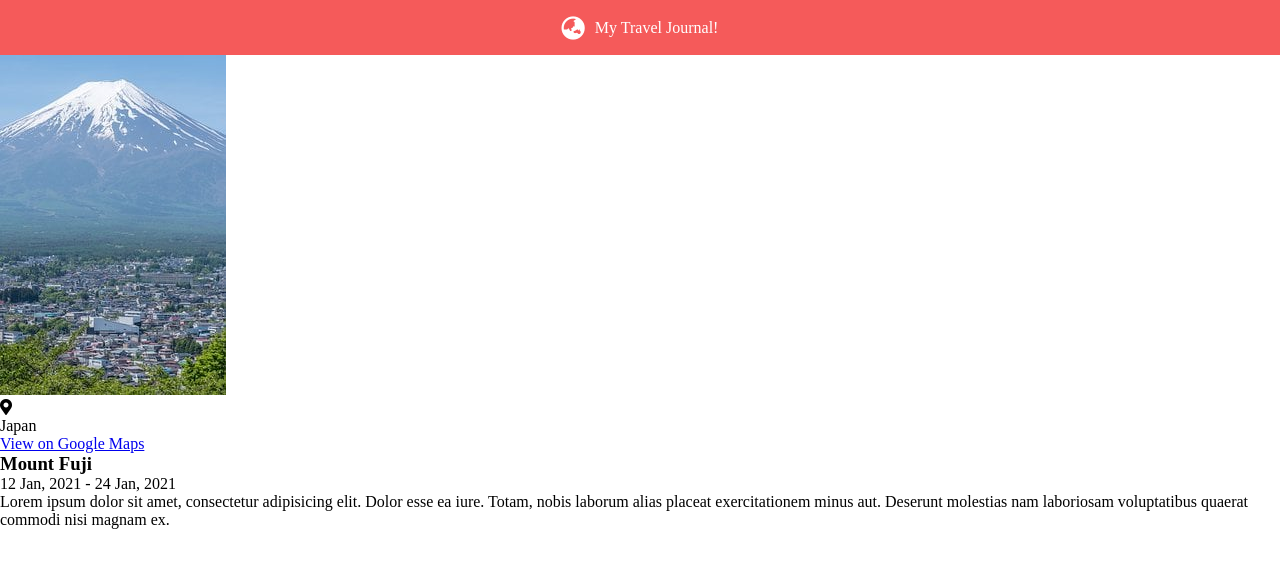
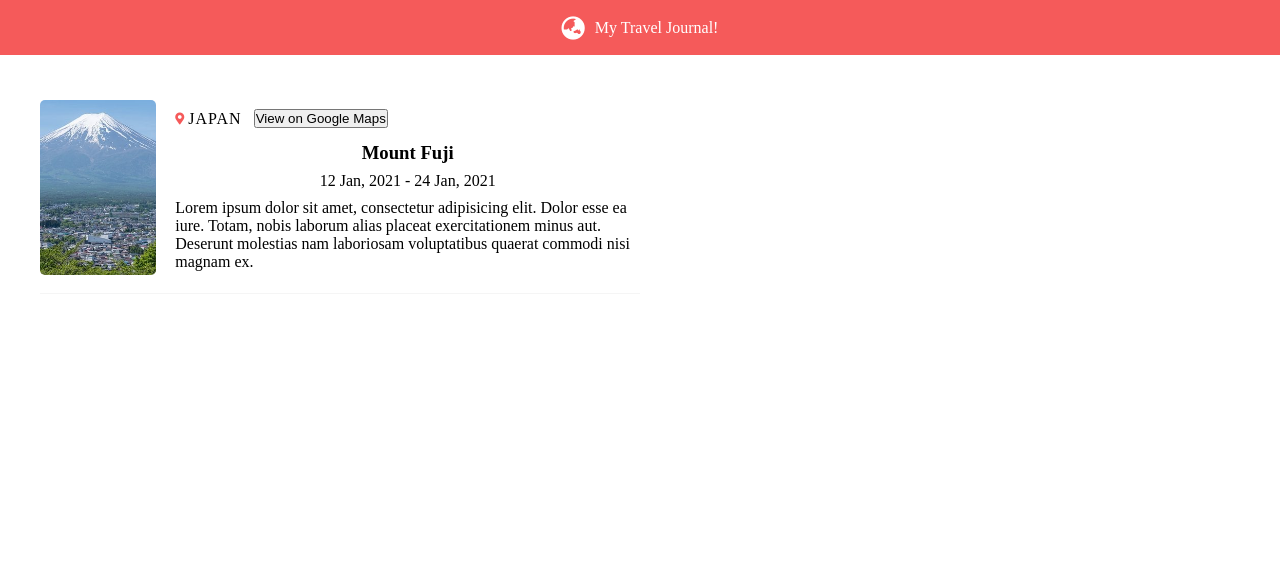
Before and after one commit to Sven-27/travel-journal, a React (Create React App) app: page / in a window 1280 px wide. Shown: the top 568 px of the page. Built offline with nearby package versions, Linux system fonts and the light colour scheme.

Commit message:
creating card

```diff
--- a/src/components/card/Card.css
+++ b/src/components/card/Card.css
@@ -1,4 +1,50 @@
 .card{
   display: flex;
+  margin-inline: 40px;
+  padding: 18px 0;
+  height: 212px;
+  border-bottom: 1px solid #f5f5f5;
+  max-width: 600px;
+  min-width: 360px;
+}
 
+.card--image-container{
+  /* height: 168px; */
+  width: 180px;
+  border-radius: 5px;
+  margin-right: 19px;
 }
+
+.card--image{
+  /* object-fit: contain; */
+  height: 100%;
+  background-position: top;
+  background-size: cover;
+  border-radius: 5px;
+}
+
+.card--main-container{
+  height: 100%;
+  display: grid;
+  place-items: center;
+}
+
+.card--main-top{
+  width: 100%;
+  display: flex;
+  text-align: left;
+  padding: 5px 0;
+  align-items: center;
+}
+
+.fa-map-marker-alt{
+  color: #f55a5a;
+  font-size: 12px;
+  margin-right: 4px;
+}
+
+.card--country-name{
+  text-transform: uppercase;
+  letter-spacing: 1px;
+  margin-right: 12px;
+}
--- a/src/components/card/Card.js
+++ b/src/components/card/Card.js
@@ -4,15 +4,14 @@ import fuji from '../../img/fuji.jpg'
 const Card = () => {
   return (
     <section className='card'>
-      <div className='card--container'>
         <figure className='card--image-container'>
-          <img className='card--image' src={fuji} alt='Photo of place' />
+          <img className='card--image' src={fuji} alt='Place' />
         </figure>
         <main className='card--main-container'>
           <div className='card--main-top'>
             <i className="fas fa-map-marker-alt" />
             <p className='card--country-name'>Japan</p>
-            <a className='card--country-link' href="#">View on Google Maps</a>
+            <button className='card--country-link'>View on Google Maps</button>
           </div>
           <h3 className='card--country-place'>Mount Fuji</h3>
           <p className='card--country-date'>12 Jan, 2021 - 24 Jan, 2021</p>
@@ -22,7 +21,6 @@ const Card = () => {
             Deserunt molestias nam laboriosam voluptatibus quaerat commodi nisi magnam ex.
           </p>
         </main>
-      </div>
     </section>
   )
 }
--- a/src/components/header/Header.css
+++ b/src/components/header/Header.css
@@ -4,6 +4,7 @@
   display: flex;
   justify-content: center;
   align-items: center;
+  margin-bottom: 27px;
 }
 
 .fa-globe-asia{
```
